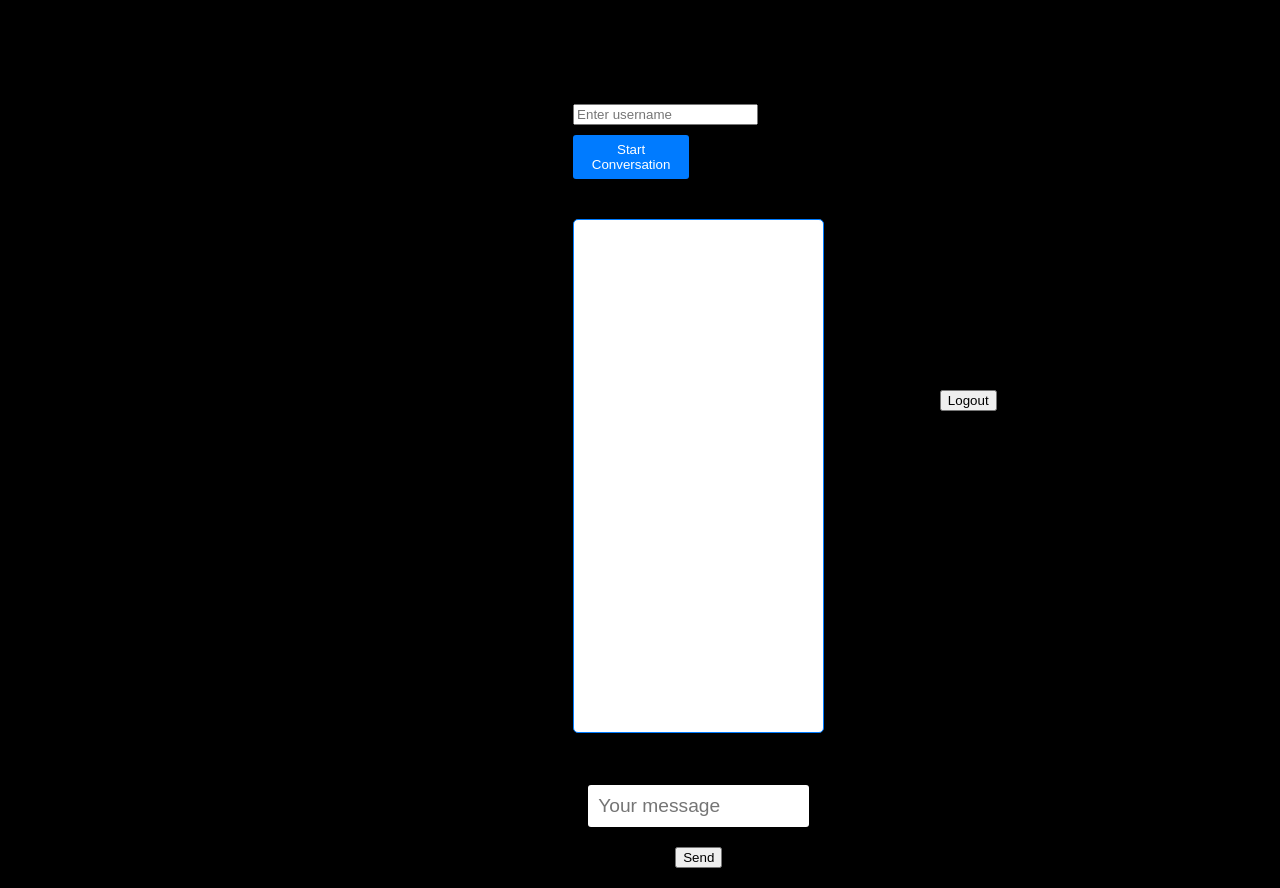
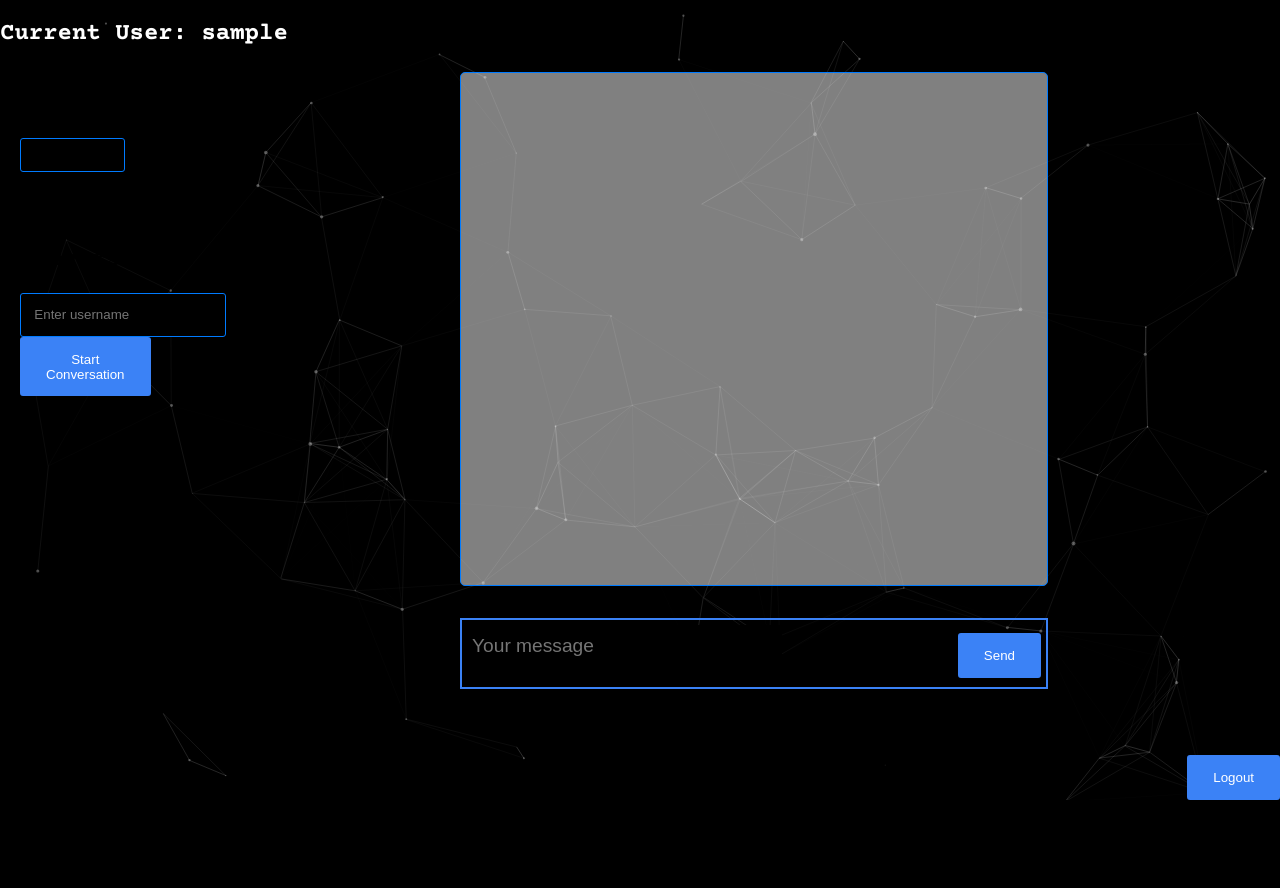
Before and after one commit to addievo/secureChatApp, a Flask app: template templates/chat.html in a window 1280 px wide. After the commit the page ends 800 px from the top, so only its background shows below. Run offline with Flask 3, Linux system fonts and the light colour scheme; the template is opened without the code that fills it: most values are stand-ins (such as "Sample title", 1, 10 or a date in 2020).

Commit message:
FINALISED CHAT STYLE HALLELUJAH PRAISE THE LORD

```diff
--- a/static/chat-styles.css
+++ b/static/chat-styles.css
@@ -5,7 +5,7 @@ body, html {
     display: flex;
     align-items: center;
     justify-content: center;
-    background: #000; /* fallback color if particles.js fails to load */
+    background: #000;
     user-select: none;
 }
 
@@ -29,86 +29,198 @@ body, html {
 }
 
 #sidebar {
-    width: 30%;
+    width: 25%;
+    margin-right: 2em;
     padding: 20px;
+    z-index: 2;
 }
 
 #main-conversation {
-    width: 65%;
+    width: 70%;
     padding: 20px;
+    z-index: 2;
+}
+
+#chat-container {
+    display: grid;
+    grid-template-columns: 1fr 2fr;
+    grid-template-rows: auto 1fr auto;
+    justify-content: space-between;
+    gap: 20px;
+    z-index: 2;
 }
 
 .h1 {
     font-size: 2.5em;
-    margin-bottom: 1em;
+    margin-bottom: 0.5em;
+    color: #fff;
+    grid-column: 1 / 3;
+    text-align: left;
+    z-index: 2;
 }
 
 .text-blue {
     color: #007BFF;
 }
 
+#current-username {
+    position: absolute;
+    top: 0;
+    left: 0;
+    color: #fff;
+    grid-column: 1;
+    text-align: left;
+    z-index: 2;
+}
+
 #send-message-form {
     display: flex;
-    flex-direction: column;
-    gap: 20px;
+    justify-content: space-between;
     align-items: center;
+    grid-column: 2;
+    z-index: 2;
+    padding-right: 5px;
+    padding-top: 5px;
+        border: 2px solid #3b82f6;
+
 }
 
 #message {
+    background: rgba(255, 255, 255, 0.5);
+    color: #fff;
+    border: 2px solid #3b82f6;
     padding: 10px;
     font-size: 1.2em;
     width: 80%;
+    max-width: 300px;
     border: none;
     border-radius: 3px;
-    margin-top: 20px;
+    margin-bottom: 20px;
+    background: #000;
+    color: #fff;
+    z-index: 2;
+
 }
 
-#start-conversation {
+#logout{
+    position: absolute;
+    z-index: 3;
+     bottom: 0;
+    right: 0;
+}
+
+#logout input[type=submit]{
+        color: white;
+    background-color: #3b82f6;
+    border: 2px solid #3b82f6;
     display: inline-block;
-    padding: 0.5em 1em;
+    padding: 0.8rem 1.5rem;
     transition: all 0.3s;
     border-radius: 3px;
-    border: none;
     cursor: pointer;
-    color: white;
-    background-color: #007BFF;
-    margin-top: 10px;
+    text-decoration: none;
+    z-index: 2;
+
 }
 
-#start-conversation:hover {
+#logout-form input[type=submit]:hover {
     transition: all 0.3s ease;
-    background: #0056b3;
+    background: #0b63f3;
+    border: 2px solid #0b63f3;
+    z-index: 2;
+}
+#start-conversation, #send-message-form input[type=submit]{
+    color: white;
+    background-color: #3b82f6;
+    border: 2px solid #3b82f6;
+    display: inline-block;
+    padding: 0.8rem 1.5rem;
+    transition: all 0.3s;
+    border-radius: 3px;
+    cursor: pointer;
+    text-decoration: none;
+    z-index: 2;
+
+}
+
+#start-conversation:hover, #send-message-form input[type=submit]:hover{
+    transition: all 0.3s ease;
+    background: #0b63f3;
+    border: 2px solid #0b63f3;
+    z-index: 2;
 }
 
 #messages {
+    background-color: rgba(255, 255, 255, 0.5);
     height: 60vh;
     overflow-y: scroll;
     margin-bottom: 2em;
     border: 1px solid #007BFF;
     border-radius: 5px;
     padding: 1em;
-    color: #000;
-    background-color: #fff;
+    color: #fff;
+    grid-column: 2;
+    z-index: 2;
 }
 
-#logout-form {
-    position: absolute;
-    top: 20px;
+.logout-form {
+    bottom: 20px;
     right: 20px;
+    z-index: 2;
+
 }
 
-#logout-form input[type=submit] {
-    display: inline-block;
-    padding: 0.5em 1em;
+#new-conversation {
+    color: #fff;
+    background-color: #000;
+    border: 2px solid #3b82f6;
+}
+
+#start-conversation{
+        color: #fff;
+    border: 2px solid #3b82f6;
+}
+
+
+
+#conversation-list {
+    background-color: transparent;
+    z-index: 2;
+    grid-column: 1;
+}
+
+#conversation-list, #new-conversation {
+    border: 1px solid #007BFF;
+    border-radius: 3px;
+    padding: 1em;
+    color: #000;
+    list-style-type: none;
+    z-index: 2;
+}
+
+#conversation-list li {
+    max-width: 100%;
+    word-wrap: normal;
+    display: block;
+    padding: 0.8rem 1.5rem;
     transition: all 0.3s;
     border-radius: 3px;
     border: none;
     cursor: pointer;
+    text-decoration: none;
     color: white;
-    background-color: #dc3545;
+    background-color: #3b82f6;
+    border: 2px solid #3b82f6;
 }
 
-#logout-form input[type=submit]:hover {
+#conversation-list li:hover {
     transition: all 0.3s ease;
-    background: #b22234;
+    background: #0b63f3;
+    border: 2px solid #0b63f3;
 }
+
+#conversation-list li button {
+    all: unset;
+    width: 100%;
+    height: 100%;
+}
--- a/templates/chat.html
+++ b/templates/chat.html
@@ -1,16 +1,17 @@
-<!-- chat.html -->
 <!DOCTYPE html>
 <html lang="en">
 <head>
     <meta charset="UTF-8">
     <title>Chat - Secure Chat App</title>
     <link rel="stylesheet" href="/static/chat-styles.css">
+    <link rel="stylesheet" href="https://cdnjs.cloudflare.com/ajax/libs/font-awesome/5.15.3/css/all.min.css">
+    <link rel="stylesheet" href="https://cdnjs.cloudflare.com/ajax/libs/animate.css/4.1.1/animate.min.css">
+    <link href="https://fonts.googleapis.com/css2?family=Courier+Prime:wght@400;700&display=swap" rel="stylesheet">
+    <script src="https://cdnjs.cloudflare.com/ajax/libs/particles.js/2.0.0/particles.min.js" integrity="sha512-Kef5sc7gfTacR7TZKelcrRs15ipf7+t+n7Zh6mKNJbmW+/RRdCW9nwfLn4YX0s2nO6Kv5Y2ChqgIakaC6PW09A==" crossorigin="anonymous" referrerpolicy="no-referrer"></script>
 </head>
 <body>
-    <h1>Chat</h1>
-    <div id="current-username">
-        Current User: {{ username }}
-    </div>
+    <div id="particles-js"></div>
+    <h2 id="current-username">Current User: {{ username }}</h2>
     <div id="chat-container">
         <div id="sidebar">
             <h2>Conversations</h2>
@@ -19,7 +20,7 @@
             </ul>
             <h2>Start a new conversation</h2>
             <input type="text" id="new-conversation" placeholder="Enter username">
-            <button id="start-conversation">Start Conversation</button>
+            <button id="start-conversation" class="btn-blue">Start Conversation</button>
         </div>
         <div id="main-conversation">
             <div id="messages">
@@ -28,13 +29,20 @@
             <form id="send-message-form" action="{{ url_for('chat.send_message') }}" method="post">
                 <input type="hidden" id="receiver_username" name="receiver_username">
                 <input type="text" id="message" name="message" placeholder="Your message" required>
-                <input type="submit" value="Send">
+                <input type="submit" value="Send" class="btn-blue">
             </form>
         </div>
     </div>
-    <form action="{{ url_for('index.logout') }}" method="post">
-        <input type="submit" value="Logout">
-    </form>
+    <div id="logout">
+        <form action="{{ url_for('index.logout') }}" method="post">
+            <input type="submit" value="Logout" class="btn-blue">
+        </form>
+    </div>
     <script src="/static/script.js"></script>
+    <script>
+        particlesJS.load('particles-js', '/static/particles.json', function() {
+            console.log('particles.json loaded...');
+        });
+    </script>
 </body>
 </html>
```
